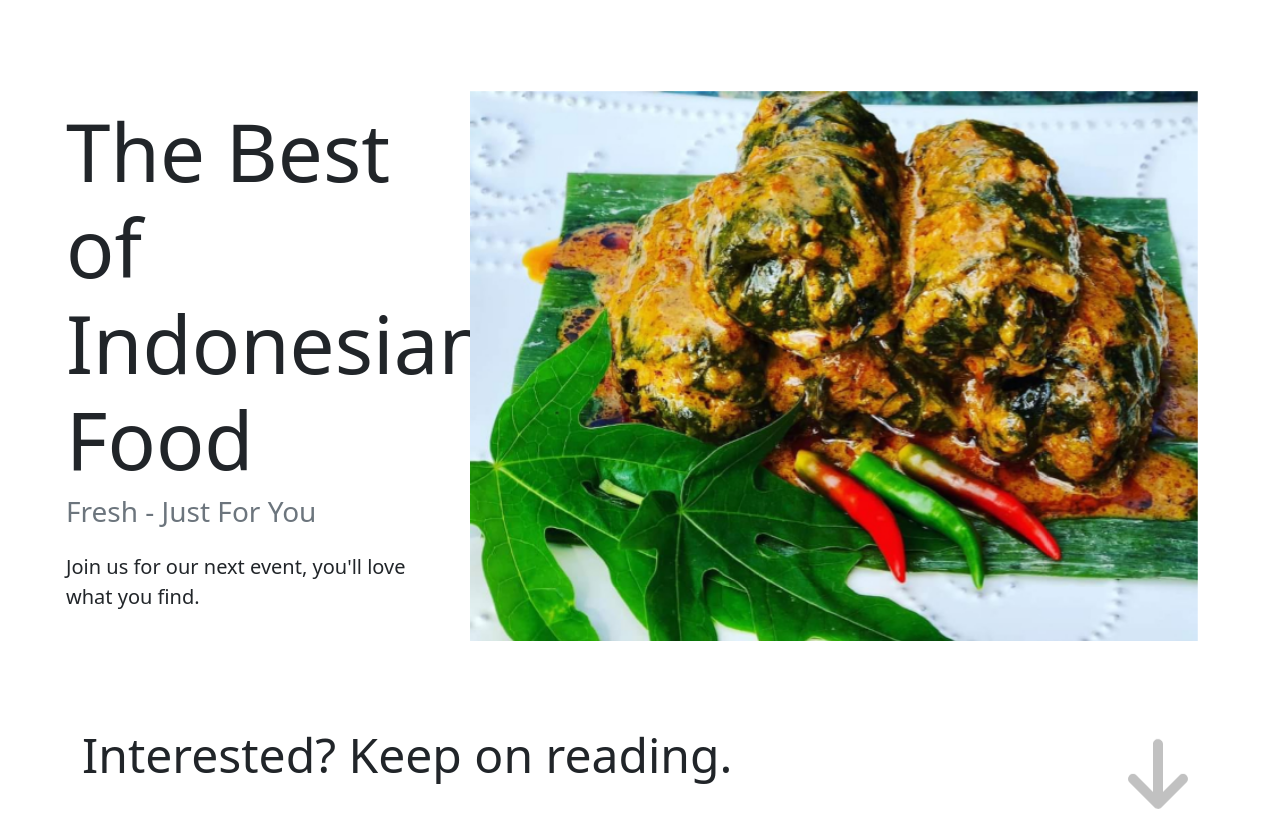
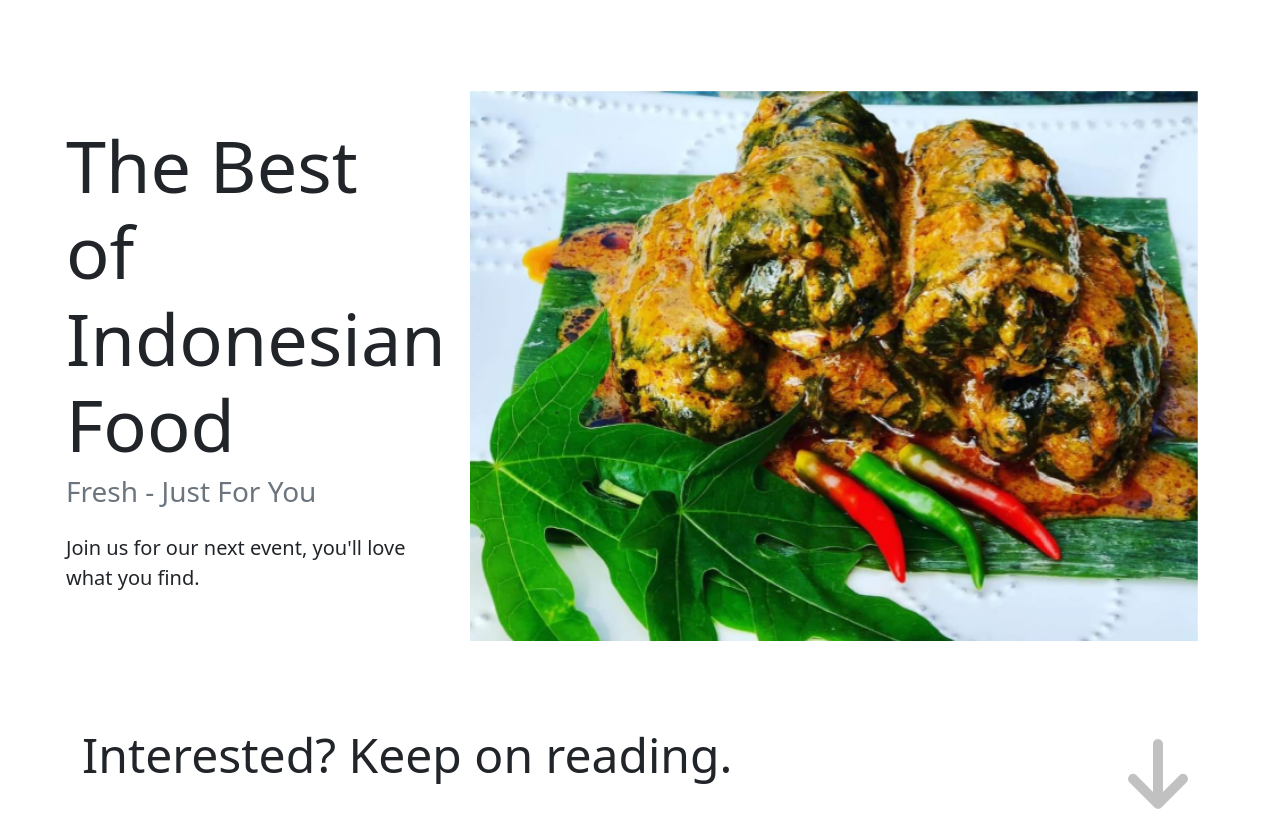
Before and after one commit to kowabunga/ny-indo-food-bazarr-promo, a plain HTML site: page index.html in a window 1280 px wide. Shown: the top 816 px of the page. Drawn offline with nearby package versions, Linux system fonts and the light colour scheme; files whose address does not match are found by name.

Commit message:
fixed text-overflow issue

```diff
--- a/index.html
+++ b/index.html
@@ -32,7 +32,7 @@
           class="row justify-content-center align-items-center gx-sm-5 r1-h min-vh-100"
         >
           <div class="col-12 col-lg-4 p-2 left-in" id="intro-text">
-            <h2 class="display-1">The Best of Indonesian Food</h2>
+            <h2 class="display-2">The Best of Indonesian Food</h2>
             <h3 class="text-muted">Fresh - Just For You</h3>
             <p class="lead mt-4">
               Join us for our next event, you'll love what you find.
```
